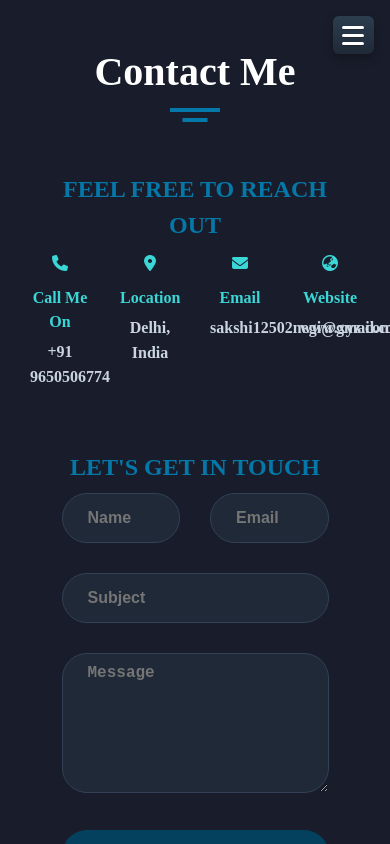
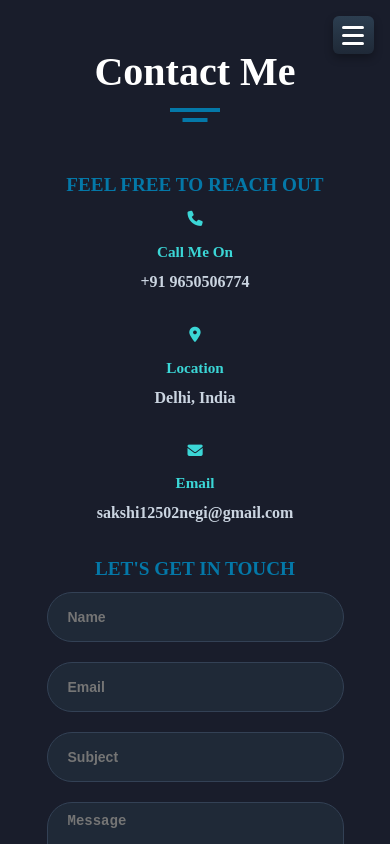
Before and after one commit to focusedgoof/Portfolio, a React (Create React App) app: page /contact in a window 390 px wide. Built offline with nearby package versions, Linux system fonts and the light colour scheme; a web font is replaced by a local one.

Commit message:
updated contact page

```diff
--- a/src/components/pages/Contact/Contact.css
+++ b/src/components/pages/Contact/Contact.css
@@ -99,13 +99,11 @@
 
 /* Mobile responsiveness */
 @media (max-width: 768px) {
-
-
-
-  .form-group input,
-  .form-group textarea {
-    width: 100%;
-    font-size: 16px;
+  .contact .contact-info-item {
+    flex: 0 0 100%;
+    max-width: 100%;
+    margin-bottom: 30px;
+    font-size: 0.95rem;
   }
 
   .btn {
@@ -113,4 +111,38 @@
     font-size: 18px;
     padding: 12px;
   }
+
+  .contact .contact-form .col-6,
+  .contact .contact-form .col-12 {
+    flex: 0 0 100%;
+    max-width: 100%;
+  }
+
+  .contact-title,
+  .contact-sub-title {
+    font-size: 1.2rem;
+  }
+
+  .contact .contact-form {
+    padding: 0;
+  }
+
+  .contact .contact-form .form-item {
+    margin-bottom: 20px;
+  }
+
+  .contact .contact-form .form-item .form-control {
+    font-size: 14px;
+    padding: 10px 20px;
+  }
+
+  .contact .contact-form .btn {
+    width: 100%;
+    padding: 14px;
+    font-size: 16px;
+  }
+
+  .form {
+    margin: 0 2%;
+  }
 }
--- a/src/components/pages/Contact/Contact.jsx
+++ b/src/components/pages/Contact/Contact.jsx
@@ -35,13 +35,6 @@ const Contact = () => {
               </div>
               <h4>Email</h4>
               <p>sakshi12502negi@gmail.com</p>
-            </div>
-            <div className="contact-info-item padd-15">
-              <div className="icon">
-                <i className="fa fa-globe-asia"></i>
-              </div>
-              <h4>Website</h4>
-              <p>www.xyz.com</p>
             </div>
             {/* Contact Info End */}
           </div>
```
